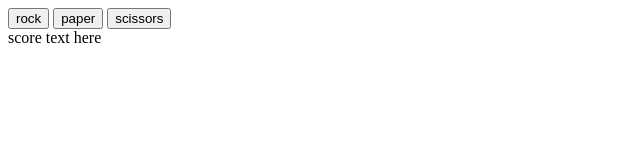
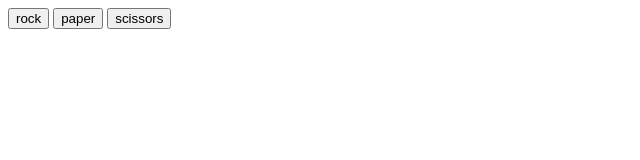
Before and after one commit to rambimbaj/odin-rps, a plain HTML site: page index.html in a window 1280 px wide. Shown: the full height of the page, 0-640 px from the left. Drawn offline with Linux system fonts and the light colour scheme.

Commit message:
Change to accomodate choice & score

```diff
--- a/index.html
+++ b/index.html
@@ -9,9 +9,6 @@
     <button id="rock">rock</button>
     <button id="paper">paper</button>
     <button id="scissors">scissors</button>
-    <div>
-        score text here
-    </div>
 <script src="javascript.js"></script>
 </body>
 </html>
```
